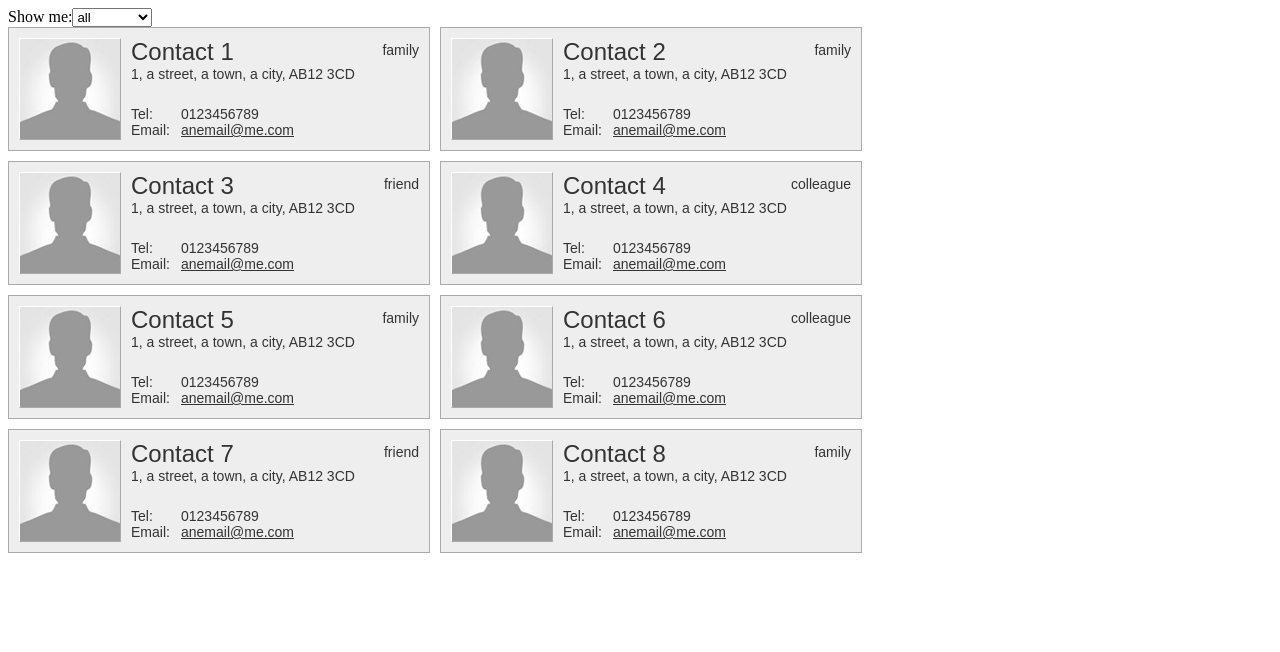
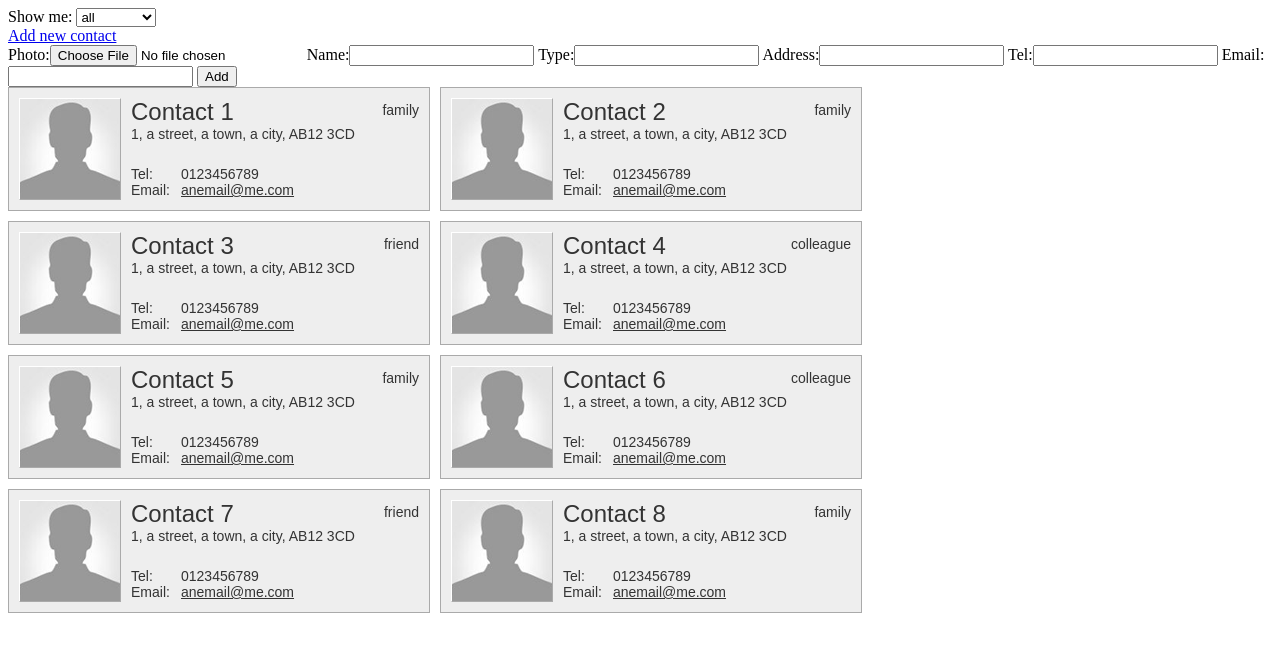
Before and after one commit to DerevenetsArtyom/backbone-contact-manager, a plain HTML site: page index.html in a window 1280 px wide. Drawn offline with Linux system fonts and the light colour scheme.

Commit message:
Added form to create new contact

```diff
--- a/index.html
+++ b/index.html
@@ -8,10 +8,22 @@
     <body>
         <div id="contacts">
             <header>
-                <div id="filter"><label>Show me:</label></div>
+                <div id="filter">
+                    <label>Show me:</label>
+                </div>
+                <a id="showForm" href="#">Add new contact</a>
+                <form id="addContact" action="#">
+                    <label for="photo">Photo:</label><input id="photo" type="file" />
+                    <label for="name">Name:</label><input id="name" />
+                    <label for="type">Type:</label><input id="type" />
+                    <label for="address">Address:</label><input id="address" />
+                    <label for="tel">Tel:</label><input id="tel" />
+                    <label for="email">Email:</label><input id="email" />
+
+                    <button id="add">Add</button>
+                </form>
             </header>
         </div>
-
         <script id="contactTemplate" type="text/template">
             <img src="<%= photo %>" alt="<%= name %>" />
             <h1><%= name %><span><%= type %></span></h1>
```
